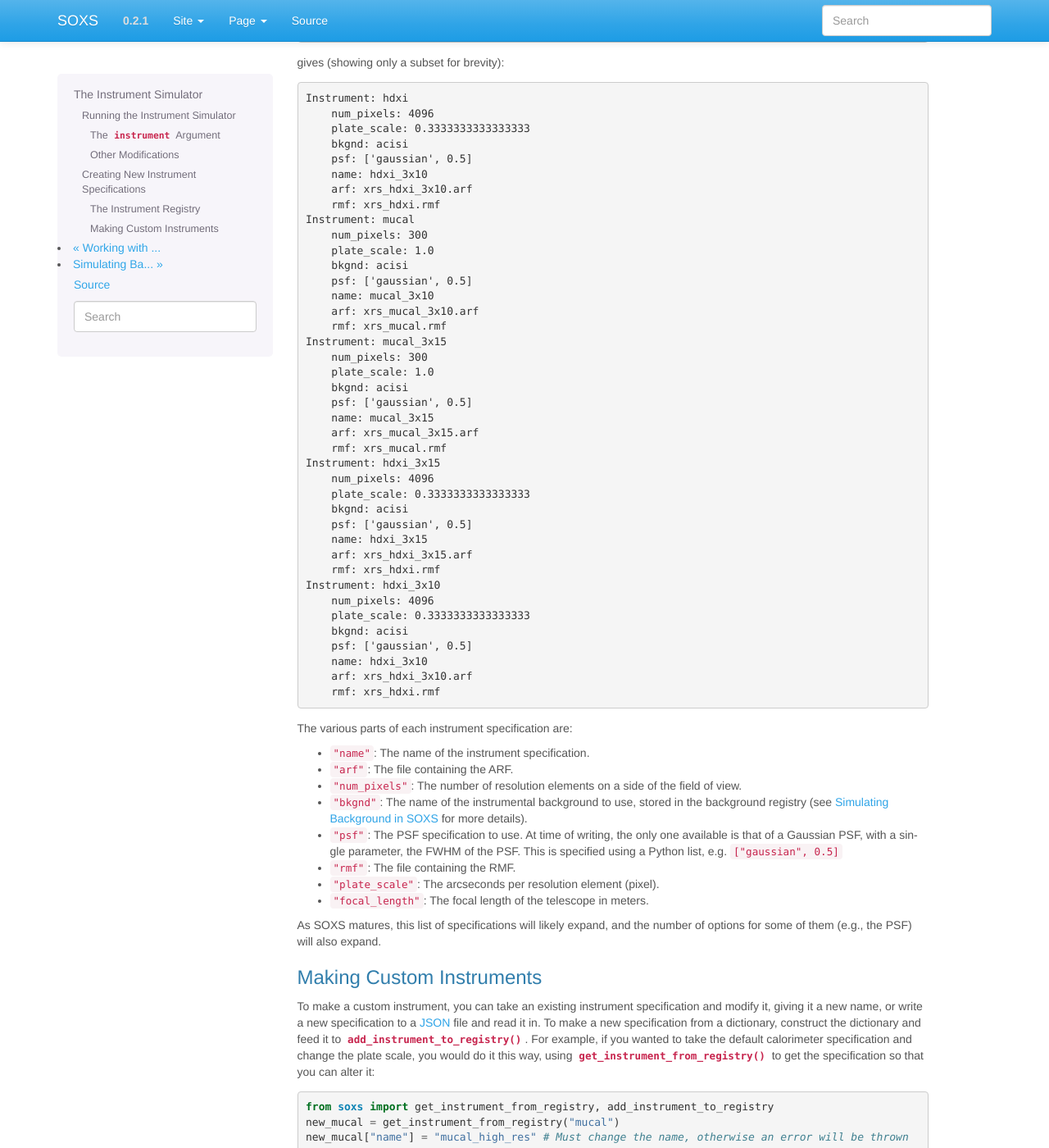
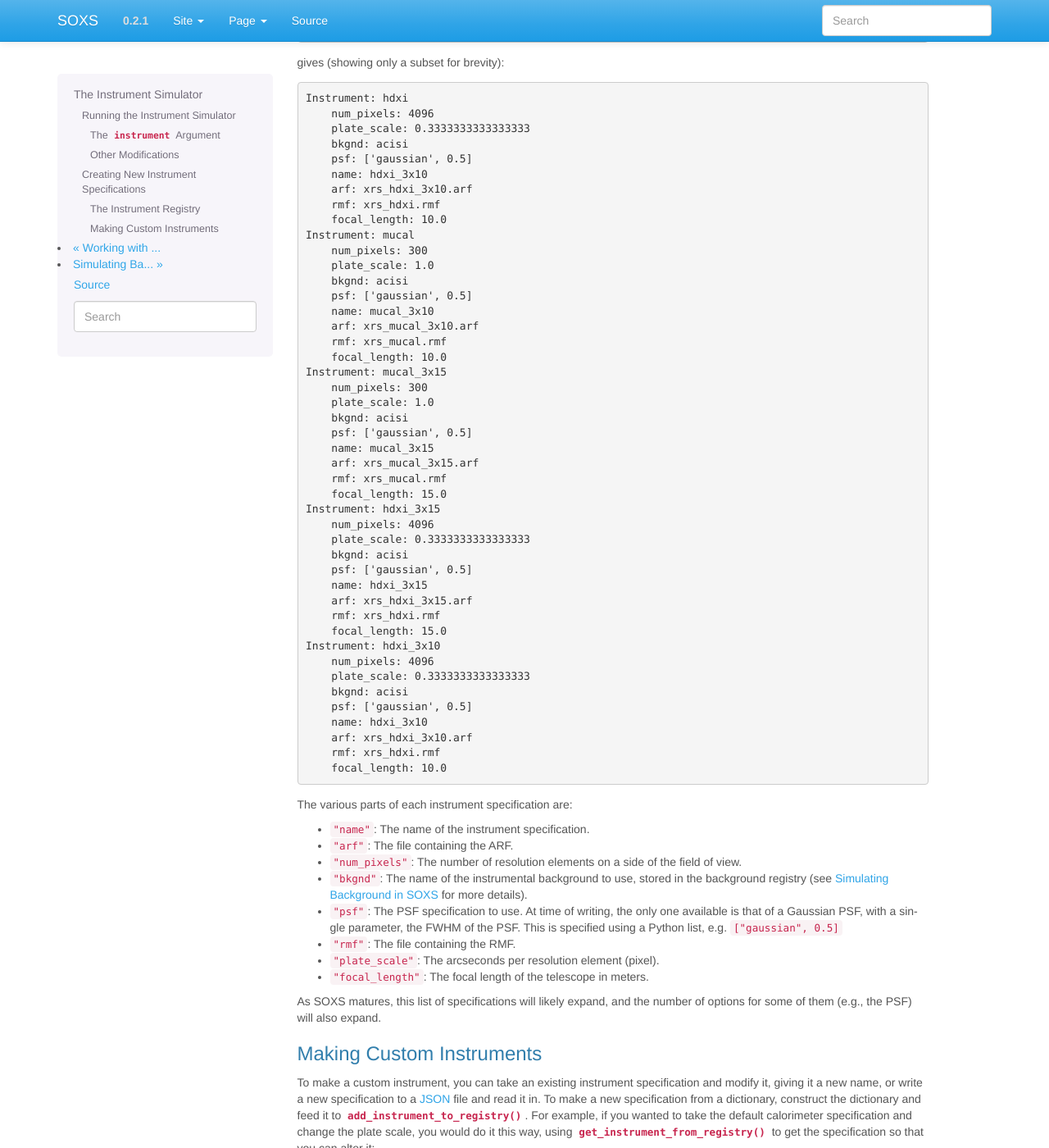
Before and after one commit to lynx-x-ray-observatory/soxs, a Sphinx documentation site: the page built from doc/source/python/instrument.rst, in a window 1280 px wide and 1400 px high, scrolled down 2087 px. Shown: the whole window at 82% size. Built offline with Sphinx 7.4.7, drawn with Linux system fonts in a browser that asks for light colours.

Commit message:
Making sure focal_length goes in here too

```diff
--- a/doc/source/python/instrument.rst
+++ b/doc/source/python/instrument.rst
@@ -149,6 +149,7 @@ gives (showing only a subset for brevity):
         name: hdxi_3x10
         arf: xrs_hdxi_3x10.arf
         rmf: xrs_hdxi.rmf
+        focal_length: 10.0
     Instrument: mucal
         num_pixels: 300
         plate_scale: 1.0
@@ -157,6 +158,7 @@ gives (showing only a subset for brevity):
         name: mucal_3x10
         arf: xrs_mucal_3x10.arf
         rmf: xrs_mucal.rmf
+        focal_length: 10.0
     Instrument: mucal_3x15
         num_pixels: 300
         plate_scale: 1.0
@@ -165,6 +167,7 @@ gives (showing only a subset for brevity):
         name: mucal_3x15
         arf: xrs_mucal_3x15.arf
         rmf: xrs_mucal.rmf
+        focal_length: 15.0
     Instrument: hdxi_3x15
         num_pixels: 4096
         plate_scale: 0.3333333333333333
@@ -173,6 +176,7 @@ gives (showing only a subset for brevity):
         name: hdxi_3x15
         arf: xrs_hdxi_3x15.arf
         rmf: xrs_hdxi.rmf
+        focal_length: 15.0
     Instrument: hdxi_3x10
         num_pixels: 4096
         plate_scale: 0.3333333333333333
@@ -181,6 +185,7 @@ gives (showing only a subset for brevity):
         name: hdxi_3x10
         arf: xrs_hdxi_3x10.arf
         rmf: xrs_hdxi.rmf
+        focal_length: 10.0
 
 The various parts of each instrument specification are:
 
```
